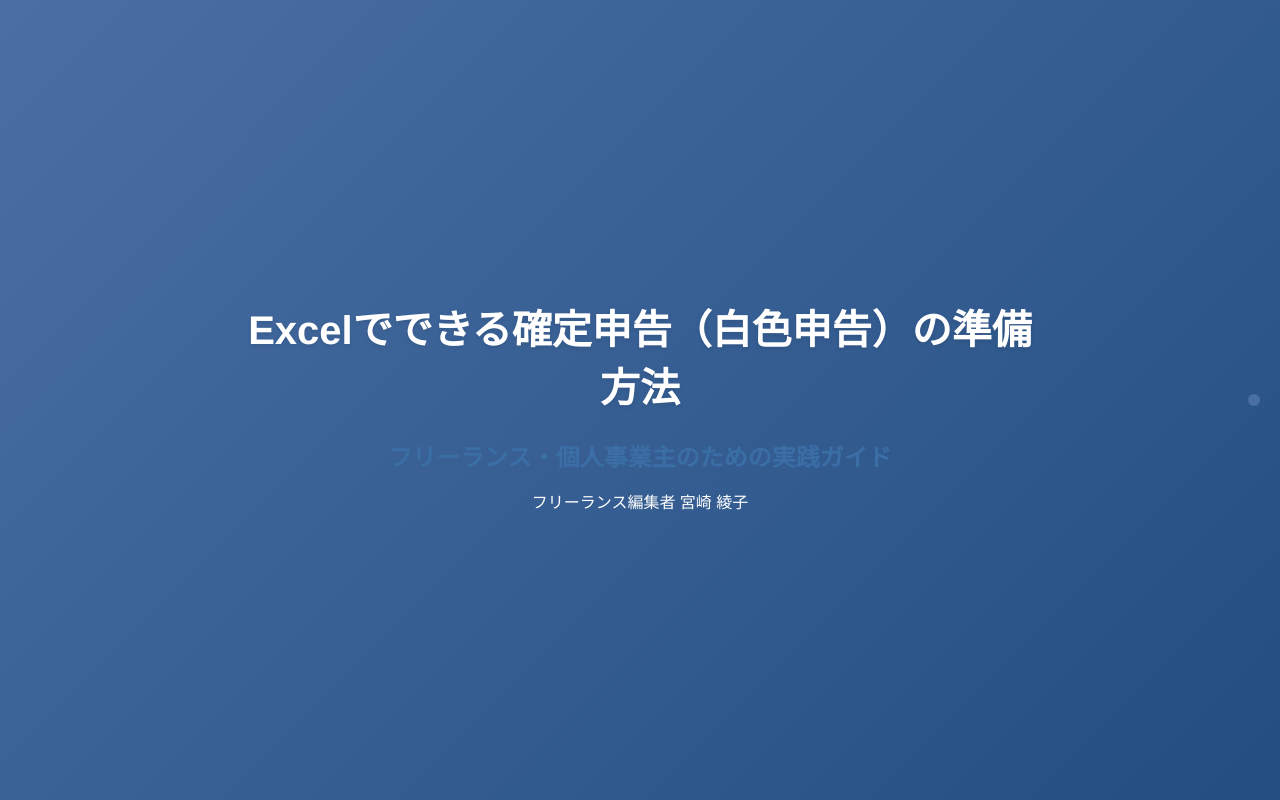
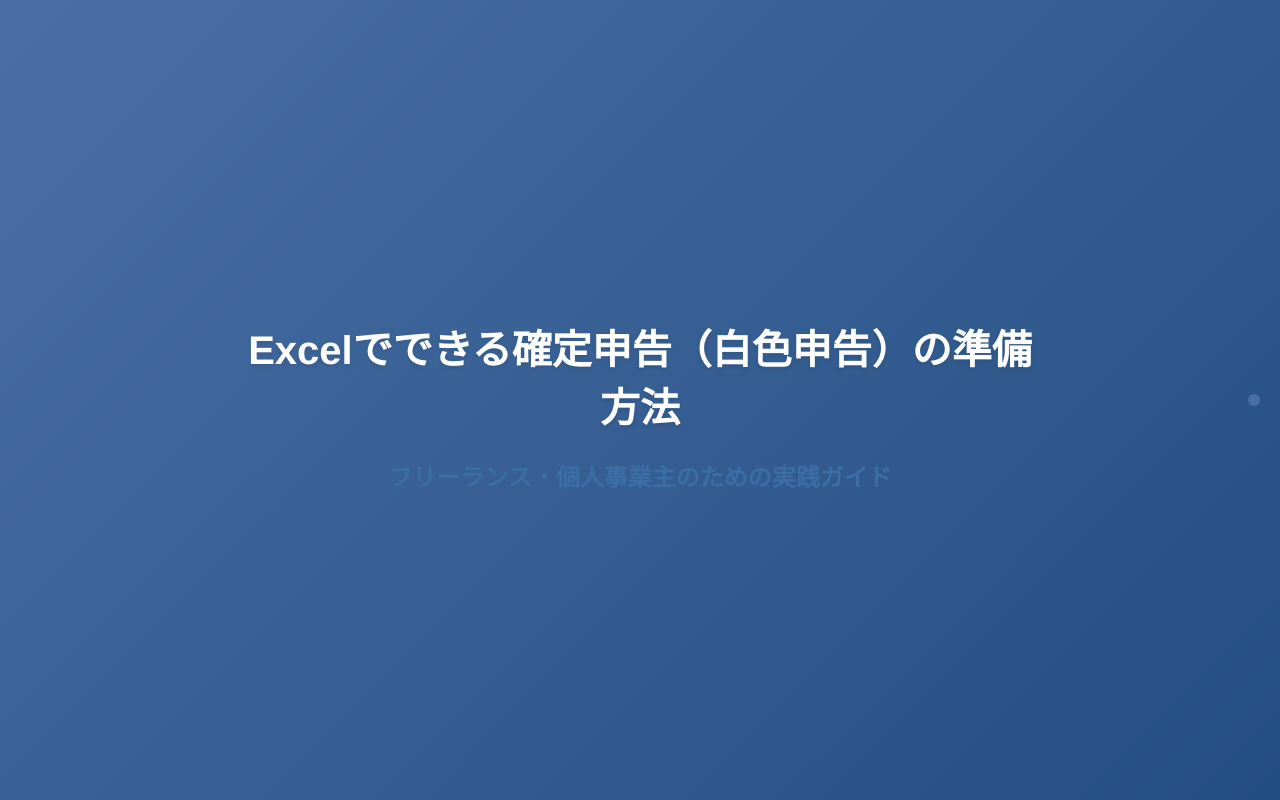
Before and after one commit to YU-Kawasaki-05/kakutei-sinkoku-white, a plain HTML site: page index.html in a window 1280 px wide. Drawn offline with Linux system fonts and the light colour scheme.

Commit message:
Update index.html

```diff
--- a/index.html
+++ b/index.html
@@ -253,7 +253,6 @@
         <div class="slide-content">
             <h1>Excelでできる確定申告（白色申告）の準備方法</h1>
             <h3>フリーランス・個人事業主のための実践ガイド</h3>
-            <p>フリーランス編集者 宮崎 綾子</p>
         </div>
     </div>
 
```
